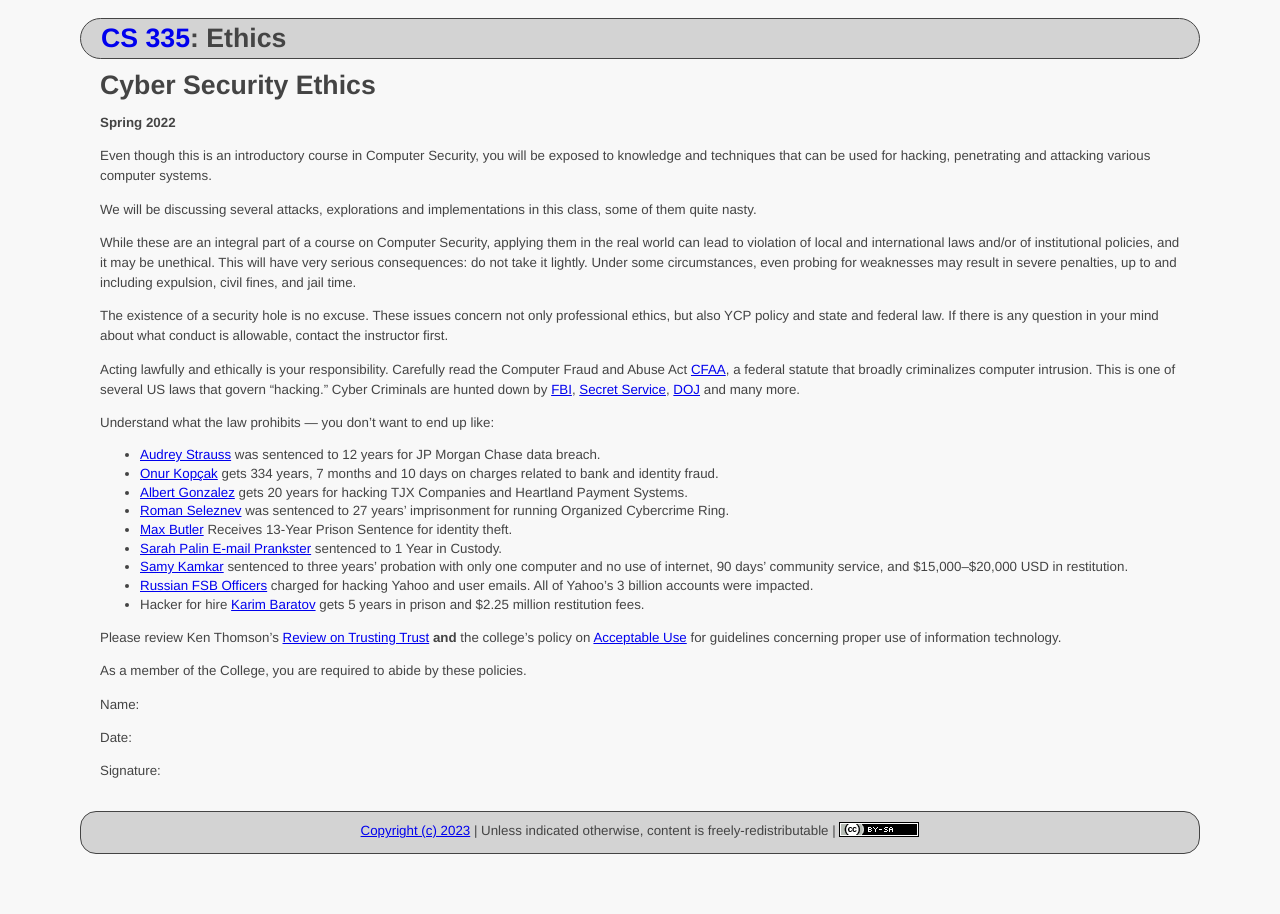
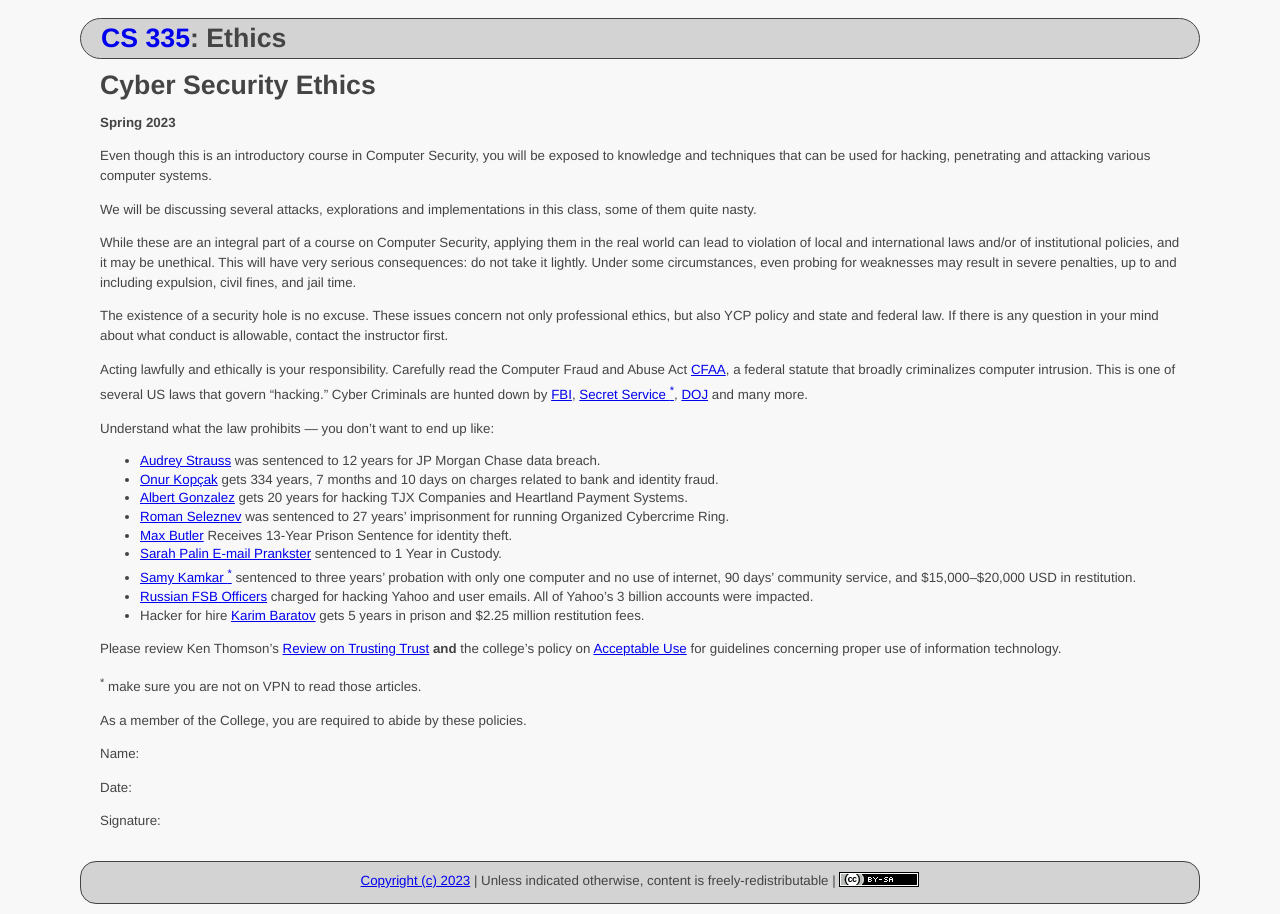
Before and after one commit to ycpcs/cs335-spring2023, a Jekyll site: the page built from assignments/ethics.md, in a window 1280 px wide. Built offline with Jekyll 4.4.1, drawn with Linux system fonts in a browser that asks for light colours.

Commit message:
update links

```diff
--- a/assignments/ethics.md
+++ b/assignments/ethics.md
@@ -7,7 +7,7 @@ title: "Ethics"
 Cyber Security Ethics
 ====================================
 
-**Spring 2022**
+**Spring 2023**
 
 Even though this is an introductory course in Computer Security, you will be exposed to knowledge and techniques that can be used for hacking, penetrating and attacking various computer systems.
 
@@ -18,7 +18,7 @@ While these are an integral part of a course on Computer Security, applying them
 The existence of a security hole is no excuse. These issues concern not only professional ethics, but also YCP policy and state and federal law. If there is any question in your mind about what conduct is allowable, contact the instructor first.
 
 Acting lawfully and ethically is your responsibility. Carefully read the Computer Fraud and Abuse Act [CFAA]( http://uscode.house.gov/view.xhtml?req=(title:18%20section:1030%20edition:prelim)), a federal statute that broadly criminalizes computer intrusion. This is one of several US laws that govern “hacking.”
-Cyber Criminals are hunted down by [FBI](https://www.fbi.gov/investigate/cyber), [Secret Service](https://www.secretservice.gov/investigation/cyber), [DOJ](https://www.justice.gov/criminal-ccips) and many more.
+Cyber Criminals are hunted down by [FBI](https://www.fbi.gov/investigate/cyber), [Secret Service <sup>*</sup>](https://www.secretservice.gov/investigation/cyber), [DOJ](https://www.justice.gov/criminal-ccips) and many more.
 
 Understand what the law prohibits — you don’t want to end up like:
 - [Audrey Strauss](https://www.justice.gov/usao-sdny/pr/russian-hacker-sentenced-12-years-prison-involvement-massive-network-intrusions-us) was sentenced to 12 years for JP Morgan Chase data breach.
@@ -27,11 +27,13 @@ Understand what the law prohibits — you don’t want to end up like:
 - [Roman Seleznev](https://www.justice.gov/opa/pr/russian-cyber-criminal-sentenced-14-years-prison-role-organized-cybercrime-ring-responsible) was sentenced to 27 years' imprisonment for running Organized Cybercrime Ring.
 - [Max Butler](https://archives.fbi.gov/archives/pittsburgh/press-releases/2010/pt021210b.htm) Receives 13-Year Prison Sentence for identity theft.
 - [Sarah Palin E-mail Prankster](https://www.wired.com/2010/11/palin-hacker-sentenced/) sentenced to 1 Year in Custody.
-- [Samy Kamkar](https://www.scmagazine.com/home/security-news/myspace-superworm-creator-sentenced-to-probation-community-service/) sentenced to three years' probation with only one computer and no use of internet, 90 days' community service, and $15,000–$20,000 USD in restitution.
+- [Samy Kamkar <sup>*</sup>](https://www.scmagazine.com/home/security-news/myspace-superworm-creator-sentenced-to-probation-community-service/) sentenced to three years' probation with only one computer and no use of internet, 90 days' community service, and $15,000–$20,000 USD in restitution.
 - [Russian FSB Officers](https://www.justice.gov/usao-ndca/pr/us-charges-russian-fsb-officers-and-their-criminal-conspirators-hacking-yahoo-and) charged for hacking Yahoo and user emails. All of Yahoo’s 3 billion accounts were impacted.
 - Hacker for hire [Karim Baratov](https://www.justice.gov/usao-ndca/pr/international-hacker-hire-who-conspired-and-aided-russian-fsb-officers-sentenced-five) gets 5 years in prison and $2.25 million restitution fees.
 
-Please review Ken Thomson's [Review on Trusting Trust](files/Thompson_1984_ReflectionsonTrustingTrust.pdf) __and__ the college’s policy on [Acceptable Use](https://ltshelp.ycp.edu/policies) for guidelines concerning proper use of information technology.
+Please review Ken Thomson's [Review on Trusting Trust](./files/Thompson_1984_ReflectionsonTrustingTrust.pdf) __and__ the college’s policy on [Acceptable Use](https://service.ycp.edu/TDClient/219/Portal/KB/ArticleDet?ID=7381) for guidelines concerning proper use of information technology.
+
+<sup>*</sup> make sure you are not on VPN to read those articles.
 
 As a member of the College, you are required to abide by these policies.
 
```
